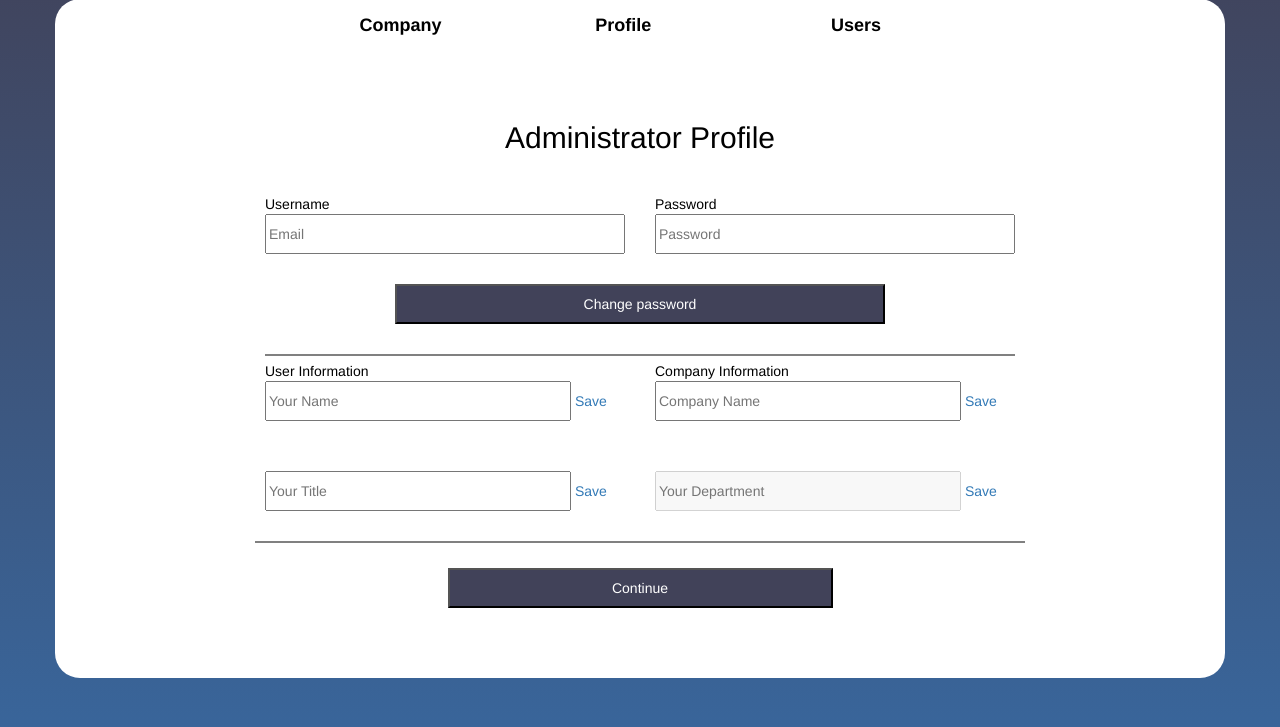
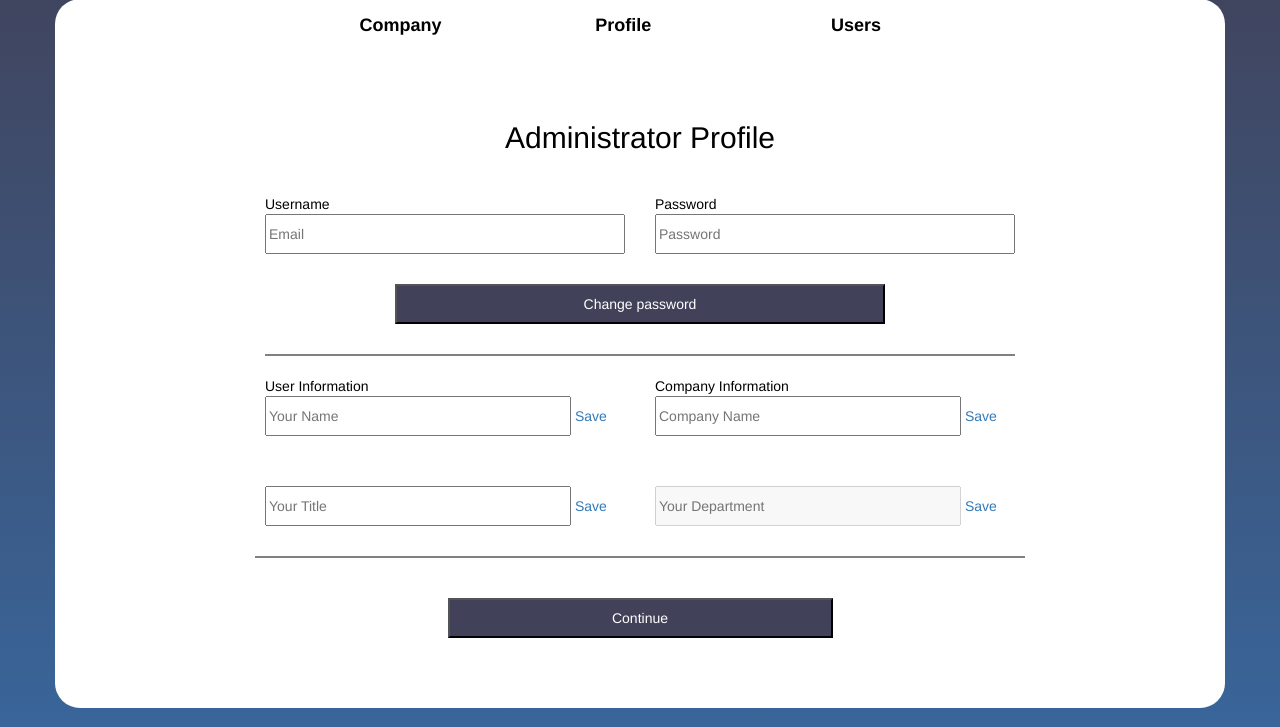
Before and after one commit to chang5CAL/DemoSite, a PHP site: page /demo/admin.html in a window 1280 px wide. Shown: the part 73-800 px from the top of the page. Run offline with PHP 8.4, Linux system fonts and the light colour scheme; some libraries are stand-ins or nearby versions.

Commit message:
fixed upper casing

```diff
--- a/demo/css/login.css
+++ b/demo/css/login.css
@@ -172,7 +172,8 @@ hr {
 }
 
 hr {
-	margin-top: 0px; margin-bottom: 5px;
+	margin-top: 0px;
+	margin-bottom: 20px;
 }
 
 .upload-success {
--- a/demo/js/load.js
+++ b/demo/js/load.js
@@ -11,7 +11,7 @@ $(document).ready(function() {
 });
 
 $(document).ready(function() {
-	$('.nav-container-logout').load('/templates/NavLogout.html')
+	$('.nav-container-logout').load('/templates/navLogout.html')
 });
 
 
```
